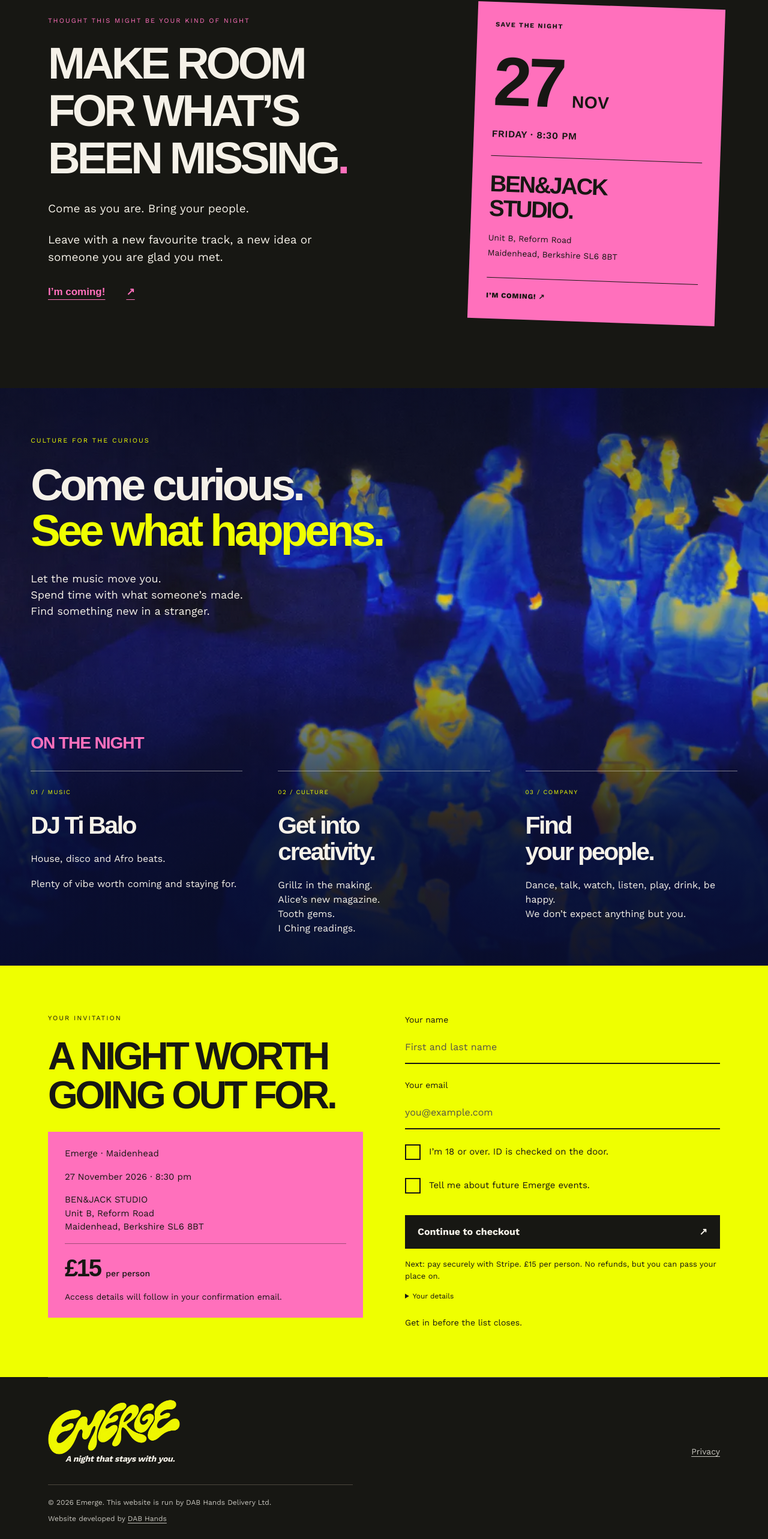
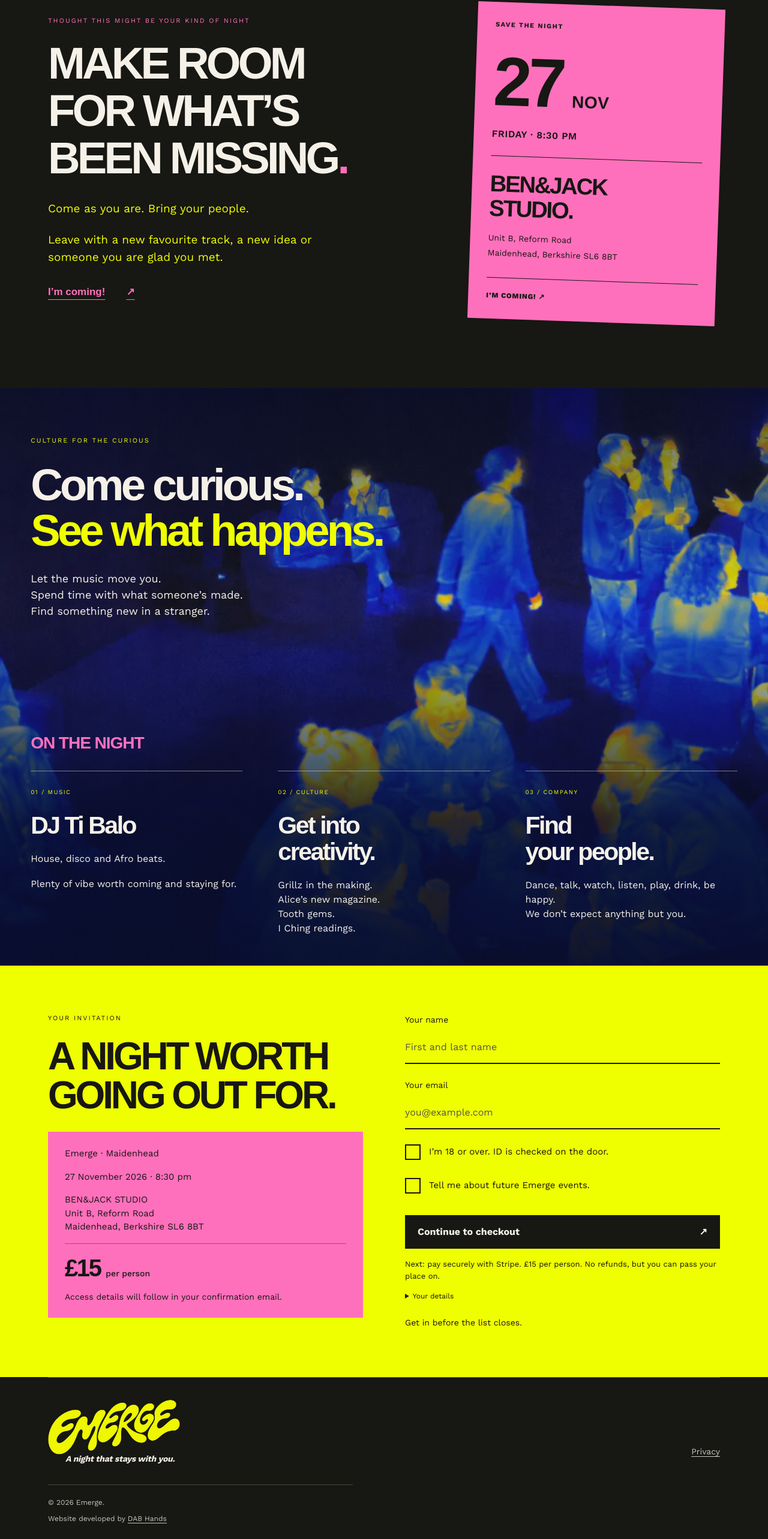
Before and after one commit to darrenbrett-lang/emerge-booking, a Next.js app: page / in a window 1280 px wide. Shown: the part 901-3467 px from the top of the page at 60% size. Built offline with nearby package versions, Linux system fonts and the light colour scheme; a web font is replaced by a local one.

Commit message:
Footer drops the company line; intro lines in acid

```diff
--- a/src/app/additions.css
+++ b/src/app/additions.css
@@ -106,3 +106,7 @@ label.check,.rsvp-form label.check{display:flex;gap:14px;align-items:flex-start;
 .footer-links{align-items:center}
 .footer .footer-instagram{display:inline-flex!important;align-items:center;justify-content:center;width:44px;height:44px;padding:0!important;color:var(--ivory)}
 .footer .footer-instagram:hover{color:var(--acid)}
+
+/* The two lines under "Make room…" take acid, the third brand colour beside
+   ivory and pink (Darren, 7 Nov 2026). Electric blue fails contrast on night. */
+.invite-copy .invite-body{color:var(--acid)}
--- a/src/components/Footer.tsx
+++ b/src/components/Footer.tsx
@@ -1,9 +1,9 @@
 /* eslint-disable @next/next/no-img-element */
 import Link from "next/link";
-import { CONTROLLER, INSTAGRAM } from "@/lib/event";
+import { INSTAGRAM } from "@/lib/event";
 
-// The hero's lockup, small, then who runs the site and the credit. Darren
-// chose (7 Nov 2026) to leave out the company number and registered office.
+// The hero's lockup, small, then the copyright line and the credit. Darren
+// chose (7 Nov 2026) to leave out the company line.
 export function Footer() {
   return (
     <div className="wrap">
@@ -28,7 +28,7 @@ export function Footer() {
         </div>
         <div className="footer-legal">
           <p>
-            © 2026 Emerge. This website is run by {CONTROLLER.name}.
+            © 2026 Emerge.
           </p>
           <p>
             Website developed by <a href="https://dabhands.delivery">DAB Hands</a>
```
